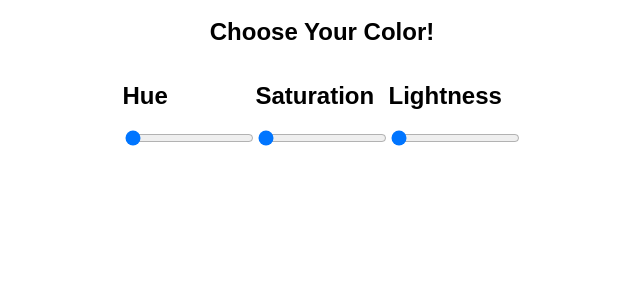
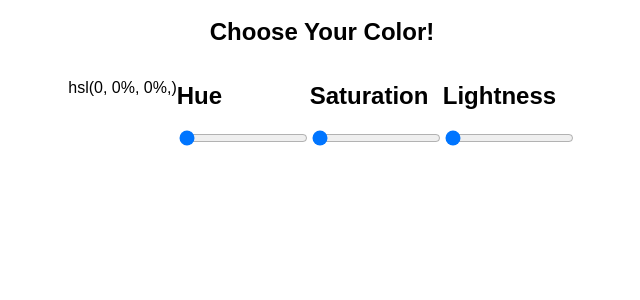
Before and after one commit to AbtaheeAli/color-picker, a React (Create React App) app: page / in a window 1280 px wide. Shown: the top 300 px of the page, without its empty margins (318-958 px from the left). Built offline with nearby package versions, Linux system fonts and the light colour scheme.

Commit message:
added background color

```diff
--- a/src/App.jsx
+++ b/src/App.jsx
@@ -35,6 +35,12 @@ export class App extends Component {
           <h1>Choose Your Color!</h1>
         </section>
         <section>
+          <article
+            style={{
+              backgroundColor: `hsl(${this.state.h}, ${this.state.s}%, ${this.state.l}%`,
+            }}
+          ></article>
+          <p>{`hsl(${this.state.h}, ${this.state.s}%, ${this.state.l}%,)`}</p>
           <article>
             <h2>Hue</h2>
             <input
--- a/src/index.css
+++ b/src/index.css
@@ -21,4 +21,7 @@ section {
   justify-content: center;
 }
 
-section h2 {}
+article {
+  display: flex;
+  flex-direction: column;
+}
```
